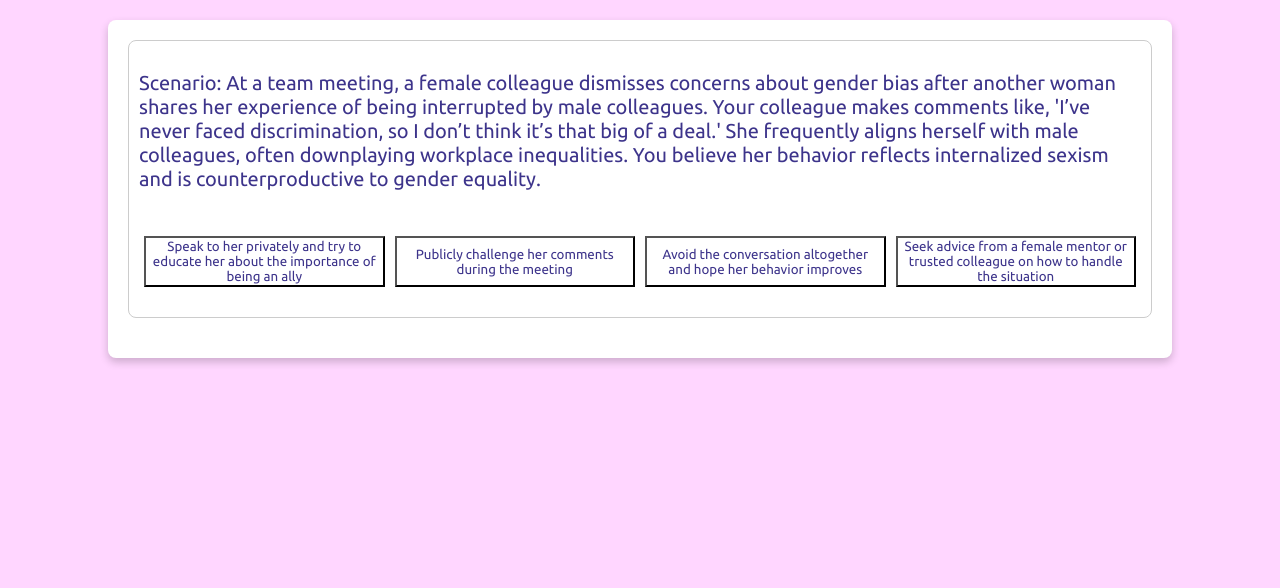
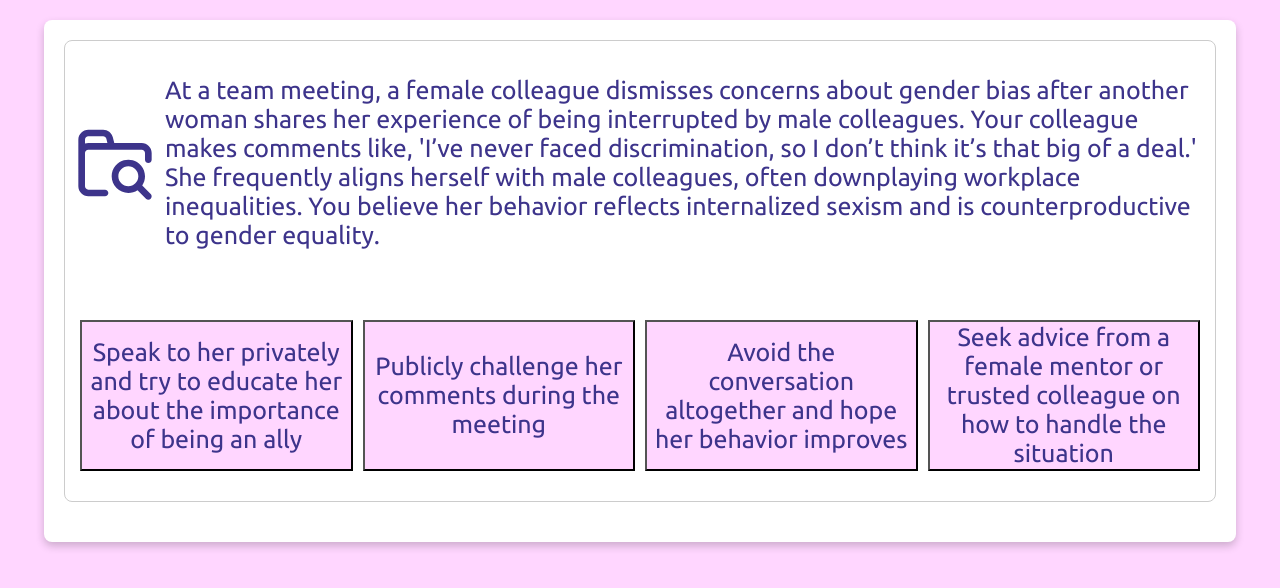
Before and after one commit to linnerlek/BiasBreakers, a Flask app: page /game/1 in a window 1280 px wide. Shown: the part 94-682 px from the top of the page. Run offline with Flask 2, Linux system fonts and the light colour scheme.

Commit message:
updated game userinterface

```diff
--- a/app.py
+++ b/app.py
@@ -50,12 +50,13 @@ def game(scenario_id):
             user_choice = request.form['choice']
             main_dialogue = scenario["outcomes"][user_choice]["dialogue"]
 
-            # Add main choice dialogue to session history
-            session['dialogue_history'].append({
-                "user_message": main_dialogue["user"],
-                "her_response": main_dialogue["her"],
-                "thoughts": main_dialogue["thoughts"]
-            })
+            # Add main choice dialogue to session history only if it's not empty
+            if main_dialogue['user'] or main_dialogue['her'] or main_dialogue['thoughts']:
+                session['dialogue_history'].append({
+                    "user_message": f"You: {main_dialogue['user']}" if main_dialogue['user'] else "",
+                    "her_response": f"They say: {main_dialogue['her']}" if main_dialogue['her'] else "",
+                    "thoughts": f"You think: {main_dialogue['thoughts']}" if main_dialogue['thoughts'] else ""
+                })
 
             # Store selected main choice in the session
             session['main_choice'] = user_choice
@@ -69,26 +70,31 @@ def game(scenario_id):
             sub_data = scenario["outcomes"][main_choice]["sub_choices"][sub_choice]
             sub_dialogue = scenario["outcomes"][main_choice]["sub_choices"][sub_choice]["dialogue"]
 
-            # Append sub-choice dialogue to history
-            session['dialogue_history'].append({
-                "user_message": sub_dialogue["user"],
-                "her_response": sub_dialogue["her"],
-                "thoughts": sub_dialogue["thoughts"]
-            })
+            # Append sub-choice dialogue to history only if not empty
+            if sub_dialogue['user'] or sub_dialogue['her'] or sub_dialogue['thoughts']:
+                session['dialogue_history'].append({
+                    "user_message": f"You: {sub_dialogue['user']}" if sub_dialogue['user'] else "",
+                    "her_response": f"They say: {sub_dialogue['her']}" if sub_dialogue['her'] else "",
+                    "thoughts": f"You think: {sub_dialogue['thoughts']}" if sub_dialogue['thoughts'] else ""
+                })
 
-            session['dialogue_history'].append(
-                {"additional": f"Outcome: {sub_data['outcome']}"})
-            session['dialogue_history'].append(
-                {"additional": f"Feedback: {sub_data['pfeedback']}"})
-            session['dialogue_history'].append(
-                {"additional": f"Challenges: {sub_data['challenges']}"})
-            session['dialogue_history'].append(
-                {"additional": f"Encouragement: {sub_data['encouragement']}"})
-
-
+            # Append additional information
+            if sub_data.get('outcome'):
+                session['dialogue_history'].append(
+                    {"additional": f"Outcome: {sub_data['outcome']}"})
+            if sub_data.get('pfeedback'):
+                session['dialogue_history'].append(
+                    {"additional": f"Feedback: {sub_data['pfeedback']}"})
+            if sub_data.get('challenges'):
+                session['dialogue_history'].append(
+                    {"additional": f"Challenges: {sub_data['challenges']}"})
+            if sub_data.get('encouragement'):
+                session['dialogue_history'].append(
+                    {"additional": f"Encouragement: {sub_data['encouragement']}"})
 
             # Mark game as ended
             game_ended = True
+
 
     return render_template(
         'game.html',
--- a/static/styles.css
+++ b/static/styles.css
@@ -116,7 +116,12 @@ h1 {
     display: flex;
     flex-direction: column;
     justify-content: center;
+    font-size: 25px;
     background-color: #fff;
+}
+
+.scenario {
+    gap: 10px;
 }
 
 #white {
@@ -124,7 +129,8 @@ h1 {
 }
 
 .chat-container {
-    width: 80%;
+    display: flex;
+    width: 90%;
     margin: 20px auto;
     padding: 20px;
     background-color: #fff;
@@ -142,16 +148,46 @@ h1 {
     background-color: #fff;
 }
 
-.chat-message {         /* Space inside each box */
-    margin-bottom: 45px;    /* Space between messages */
+.chat-message {
+    display: flex; /* Use flexbox for layout */
+    align-items: center; /* Vertically center items */
+    margin-bottom: 45px; /* Space between messages */
     background-color: #fff;
-    font-size: 20px;
+    font-size: 25px;
 }
 
 .user-message {
-    text-align: right;
+    justify-content: flex-end; /* Align user message to the right */
+}
+
+.her-message {
+    justify-content: flex-start; /* Align her message to the left */
+}
+
+#message {
+    background-color: #f1f1f1;
+}
+
+#searchimg {
+    width: 80px;
     background-color: #fff;
 }
+
+.user-image, .her-image {
+    width: 100px; /* Adjust size as needed */
+    height: 100px; /* Adjust size as needed */
+    border-radius: 50%; /* Make it circular */
+    margin-left: 10px; /* Space between image and message */
+    margin-right: 10px; /* Space between image and message */
+}
+
+.message-bubble {
+    background-color: #f1f1f1; /* Background for message bubble */
+    padding: 10px; /* Padding inside the bubble */
+    border-radius: 10px; /* Rounded corners */
+    max-width: 60%; /* Limit the width of message bubble */
+}
+
 
 .choice-form {
     display: flex;
@@ -171,6 +207,7 @@ h1 {
     margin: 0 5px; /* Spacing between buttons */
     background-color: #fff;
     margin-bottom: 10px;
+    font-size: 25px;
 }
 
 textarea {
@@ -195,6 +232,9 @@ textarea {
 #howTo {
     display: flex; /* Use flexbox for the layout */
     padding: 20px;
+}
+#pink {
+    background-color: #FFD6FF;
 }
 
 .left-column, .right-column {
@@ -229,7 +269,7 @@ textarea {
 }
 
 #bodytext {
-    font-size: 18px;
+    font-size: 22px;
     line-height: 1.6;
     max-width: 90%; /* Adjust to prevent overflow */
     margin: 0 auto;
--- a/templates/game.html
+++ b/templates/game.html
@@ -29,30 +29,40 @@
     <main>
         <div class="chat-container" id="white">
             <div class="chat-box">
-                <div class="chat-message" id="white">
-                    <p id="white">Scenario: {{ scenario['description'] }}</p>
+                <div class="chat-message scenario" id="white">
+                    <img src="/static/images/search-folder-svgrepo-com.svg" id="searchimg" alt="">
+                    <p id="white">{{ scenario['description'] }}</p>
                 </div>
 
                 {% for dialogue in dialogue_history %}
+                    {% if dialogue.user_message %}
                         <div class="chat-message user-message">
-                        <div class="message-bubble" id="white">
-                            <p id="white">{{ dialogue.user_message|safe }}</p>
+                            <img src="/static/images/image0-3.jpg" alt="" class="user-image">
+                            <div class="message-bubble">
+                                <p id="message">{{ dialogue.user_message|safe }}</p>
                             </div>
                         </div>
+                    {% endif %}
+                    {% if dialogue.her_response %}
                         <div class="chat-message her-message">
-                        <div class="message-bubble" id="white">
-                            <p id="white"> {{ dialogue.her_response|safe }}</p>
+                            <img src="/static/images/image0-2.jpg" alt="" class="her-image">
+                            <div class="message-bubble">
+                                <p id="message">{{ dialogue.her_response|safe }}</p>
                             </div>
                         </div>
+                    {% endif %}
+                    {% if dialogue.thoughts %}
                         <div class="chat-message user-message">
-                        <div class="message-bubble" id="white">
-                            <p id="white">{{ dialogue.thoughts|safe }}</p>
+                            <img src="/static/images/image0-3.jpg" alt="" class="user-image">
+                            <div class="message-bubble">
+                                <p id="message">{{ dialogue.thoughts|safe }}</p>
                             </div>
                         </div>
+                    {% endif %}
                     {% if dialogue.additional %}
-                    <div class="chat-message additional-message" id="white">
+                        <div class="chat-message additional-message">
                             <div class="message-bubble">
-                            <p id="white">{{ dialogue.additional|safe }}</p>
+                                <p id="message">{{ dialogue.additional|safe }}</p>
                             </div>
                         </div>
                     {% endif %}
@@ -62,7 +72,7 @@
                 {% if game_ended %}
                     <form action="/new_game" method="get">
                         <div class="choice-buttons">
-                            <button type="submit">Restart Scenario</button>
+                            <button id="pink" type="submit">Restart Scenario</button>
                         </div>
                     </form>
                 {% endif %}
@@ -73,7 +83,7 @@
                     <form method="POST" class="choice-form">
                          <div class="choice-buttons">
                             {% for key, value in scenario['choices'].items() %}
-                                <button type="submit" name="choice" value="{{ key }}">{{ value }}</button>
+                                <button id="pink" type="submit" name="choice" value="{{ key }}">{{ value }}</button>
                             {% endfor %}
                         </div>
                     </form>
@@ -87,7 +97,7 @@
                                 <input type="hidden" name="main_choice" value="{{ session.main_choice }}">
                                 <p id="white">Select a follow-up action:</p>
                                 {% for key, sub_data in sub_choices.items() %}
-                                    <button type="submit" name="sub_choice" value="{{ key }}">{{ sub_data['text'] }}</button>
+                                    <button id="pink" type="submit" name="sub_choice" value="{{ key }}">{{ sub_data['text'] }}</button>
                                 {% endfor %}
                             </div>
                         </form>
--- a/templates/scenario.html
+++ b/templates/scenario.html
@@ -31,7 +31,7 @@
 
         <div class="scenario-container">
             <div class="scenario-box" onclick="window.location.href='/game/1'">
-                <img src="/static/images/sticker.png" alt="Scenario 1" class="scenario-image">
+                <img src="/static/images/image0-3.jpg" alt="Scenario 1" class="scenario-image">
                 <div class="scenario-description">
                     <h2 id="white">Addressing Internalized Sexism and Helping Women Become Better Allies</h2>
                     <p id="white">
@@ -40,7 +40,7 @@
                 </div>
             </div>
             <div class="scenario-box" onclick="window.location.href='/game/2'">
-                <img src="/static/images/no.png" alt="Scenario 2" class="scenario-image">
+                <img src="/static/images/image0-2.jpg" alt="Scenario 2" class="scenario-image">
                 <div class="scenario-description">
                     <h2 id="white">Reporting Sexual Harassment and Facing Potential Workplace Retaliation</h2>
                     <p id="white">
```
Also changed, not shown: static/images/2104842-200.png (added), static/images/image0-2.jpg (added), static/images/image0-3.jpg (added), static/images/search-folder-svgrepo-com.svg (added). Lines whose indentation alone changed are shown as unchanged.
